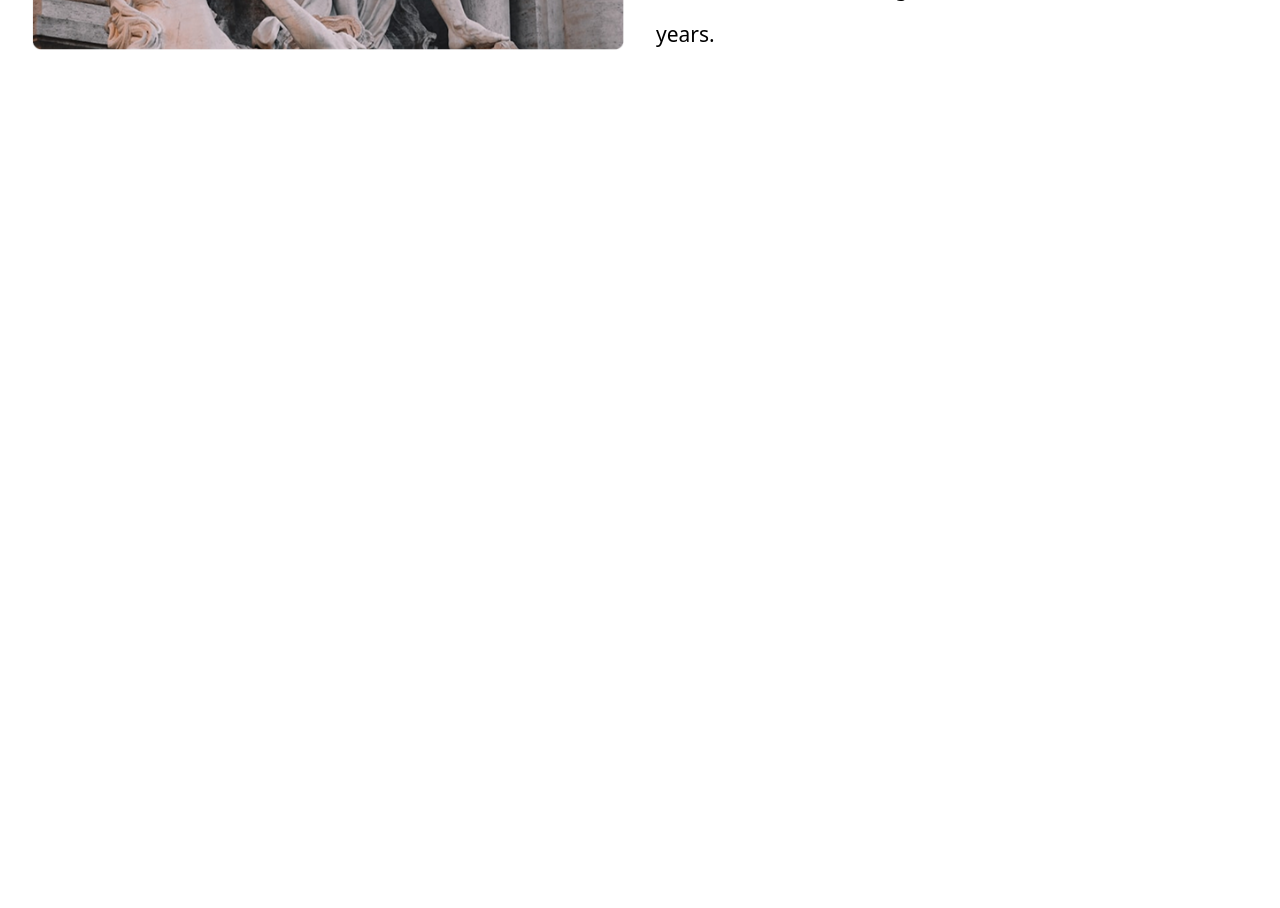
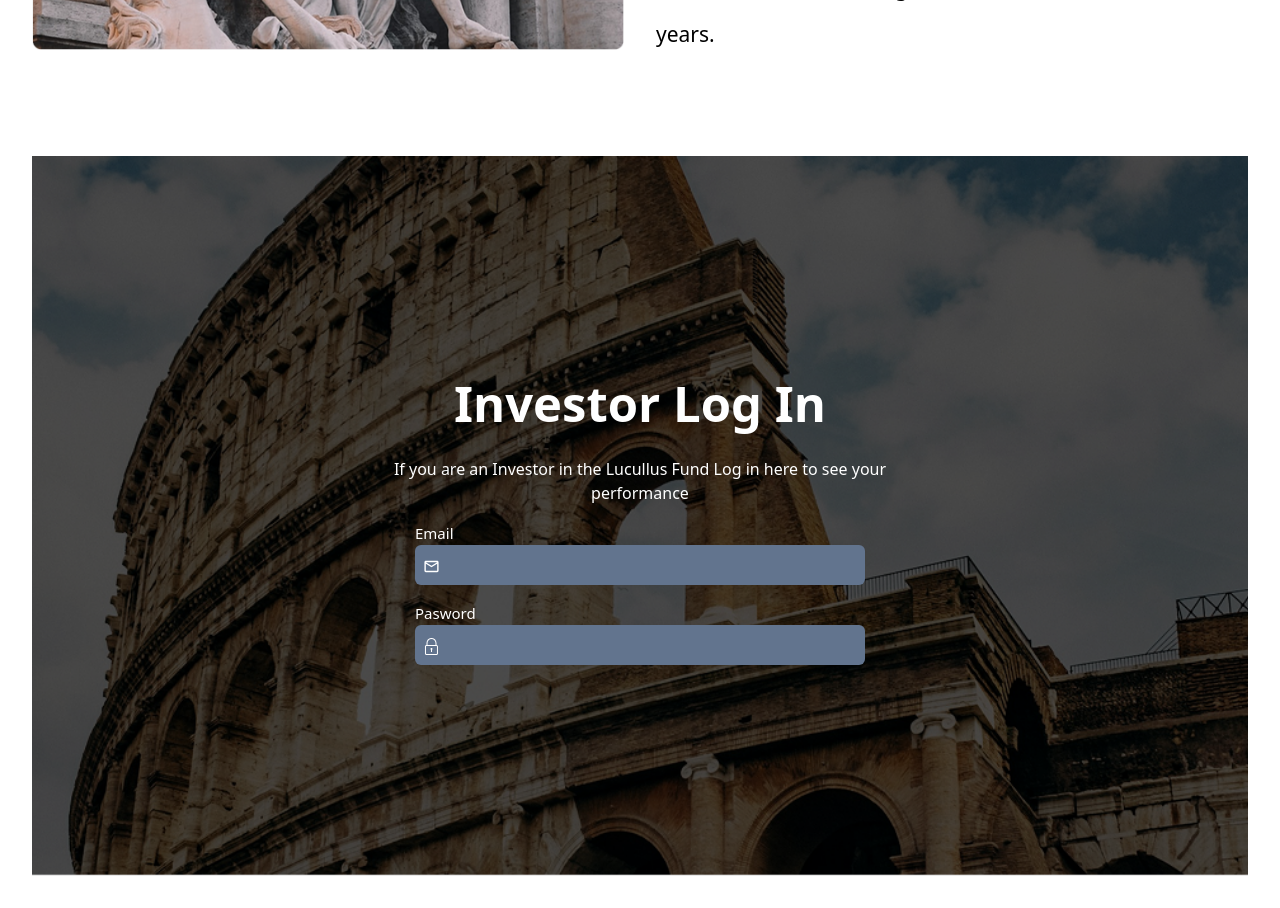
Before and after one commit to Ahmad-mustapha/lucullus-fund, a React (Vite) app: page / in a window 1280 px wide. Shown: the part 1160-2068 px from the top of the page. Before the commit the page ends 1284 px from the top, so only its background shows below. Built offline with nearby package versions, Linux system fonts and the light colour scheme.

Commit message:
Home page

```diff
--- a/src/components/login/Login.jsx
+++ b/src/components/login/Login.jsx
@@ -1,8 +1,37 @@
 import React from 'react'
-
+import { TfiLock } from "react-icons/tfi";
+import { MdOutlineMailOutline } from "react-icons/md";
+import './login.css'
 const Login = () => {
   return (
-    <div>Login</div>
+    <div style={{padding: '2rem'}}  className=''>
+      <div className='login flex flex-col items-center justify-center text-white'>
+        <div className='flex flex-col items-center justify-center gap-4'>
+          <h2 className='text-[49px] font-[700]'>Investor Log In</h2>
+          <p className='text[20px] font-[400] max-w-[500px] text-center'>If you are an Investor in the Lucullus Fund Log in here to see your performance</p>
+        </div>
+        <div>
+          <form action="">
+            <div style={{marginBottom: '1rem', marginTop: '1rem'}} className='w-[450px] relative'>
+              <label htmlFor="" className='text-[15px] font-[500]'>Email</label> <br />
+              <input
+              style={{padding: '.5rem'}}
+              className='w-full rounded-md bg-slate-500'
+              type="email" />
+              <span className='absolute left-2 bottom-[10px] text-[17px]'><MdOutlineMailOutline /></span>
+            </div>
+            <div className='w-[450px] relative'>
+              <label htmlFor="" className='text-[15px] font-[500]'>Pasword</label> <br />
+              <input
+              style={{padding: '.5rem'}}
+              className='w-full rounded-md bg-slate-500'
+              type="password" />
+              <span className='absolute left-2 bottom-[10px] text-[17px]'><TfiLock /></span>
+            </div>
+          </form>
+        </div>
+      </div>
+    </div>
   )
 }
 
--- /dev/null
+++ b/src/components/login/login.css
@@ -0,0 +1,10 @@
+.login{
+    background-image: url('../../assets/hero.png');
+    width: 100%;
+    height: 90vh;
+    background-position: center;
+    background-repeat: no-repeat;
+    background-size: cover;
+    padding: 2rem 1.5rem;
+    /* background-color: red; */
+}
--- a/src/pages/home/Home.jsx
+++ b/src/pages/home/Home.jsx
@@ -6,6 +6,7 @@ const Home = () => {
     <div className=''>
       <Hero />
       <About />
+      <Login />
     </div>
   )
 }
```
